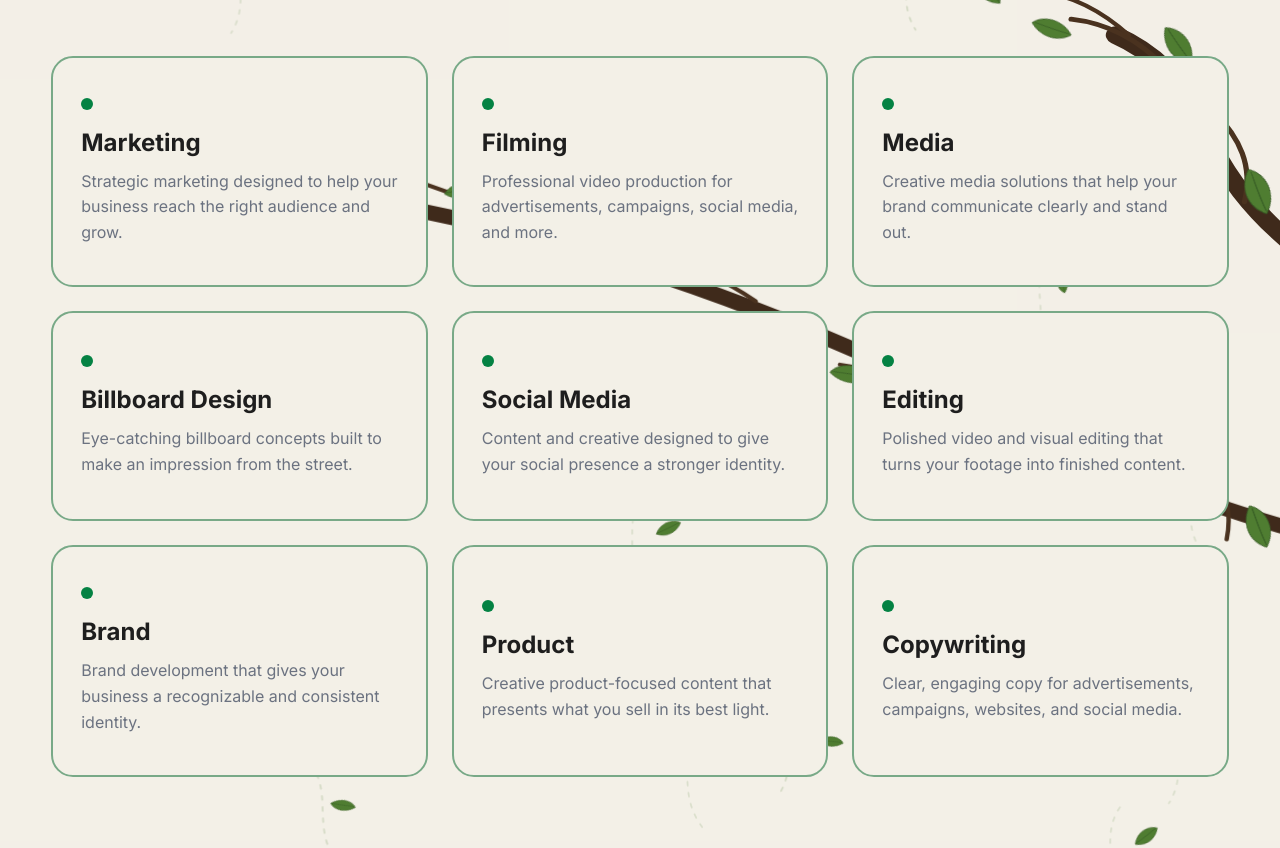
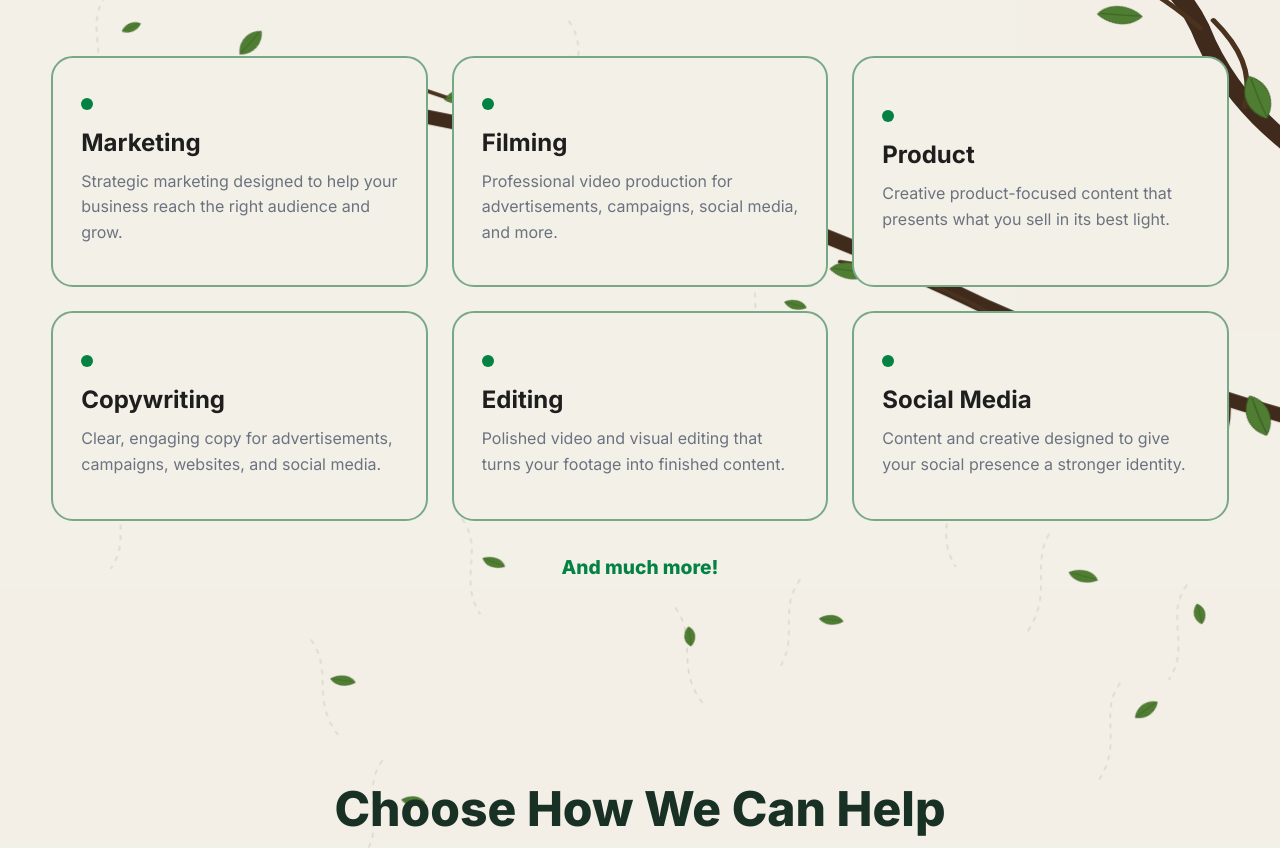
Before and after one commit to TheLeafAgency/The-LEAF-Agency, a Next.js app: page / in a window 1280 px wide. Shown: the part 1700-2548 px from the top of the page. Built offline with nearby package versions, Linux system fonts and the light colour scheme.

Commit message:
Simplify home services cards

```diff
--- a/components/ServicesSection.tsx
+++ b/components/ServicesSection.tsx
@@ -10,32 +10,20 @@ const services = [
     description: "Professional video production for advertisements, campaigns, social media, and more.",
   },
   {
-    title: "Media",
-    description: "Creative media solutions that help your brand communicate clearly and stand out.",
+    title: "Product",
+    description: "Creative product-focused content that presents what you sell in its best light.",
   },
   {
-    title: "Billboard Design",
-    description: "Eye-catching billboard concepts built to make an impression from the street.",
-  },
-  {
-    title: "Social Media",
-    description: "Content and creative designed to give your social presence a stronger identity.",
+    title: "Copywriting",
+    description: "Clear, engaging copy for advertisements, campaigns, websites, and social media.",
   },
   {
     title: "Editing",
     description: "Polished video and visual editing that turns your footage into finished content.",
   },
   {
-    title: "Brand",
-    description: "Brand development that gives your business a recognizable and consistent identity.",
-  },
-  {
-    title: "Product",
-    description: "Creative product-focused content that presents what you sell in its best light.",
-  },
-  {
-    title: "Copywriting",
-    description: "Clear, engaging copy for advertisements, campaigns, websites, and social media.",
+    title: "Social Media",
+    description: "Content and creative designed to give your social presence a stronger identity.",
   },
 ];
 
@@ -104,14 +92,16 @@ export default function ServicesSection() {
             }}
           >
             {services.map((service) => (
-              <article
+              <a
                 key={service.title}
+                href={`/services/${service.title.toLowerCase().replace(/ /g, "-")}`}
                 className="service-card service-detail-card"
                 style={{
                   minHeight: "210px",
                   display: "flex",
                   flexDirection: "column",
                   justifyContent: "center",
+                  textDecoration: "none",
                 }}
               >
                 <div
@@ -142,9 +132,24 @@ export default function ServicesSection() {
                 >
                   {service.description}
                 </p>
-              </article>
+              </a>
             ))}
           </div>
+
+          <a
+            href="/services"
+            className="services-more-link"
+            style={{
+              display: "inline-block",
+              marginTop: "34px",
+              color: "#048243",
+              fontWeight: 800,
+              fontSize: "1.2rem",
+              textDecoration: "none",
+            }}
+          >
+            And much more!
+          </a>
         </div>
       </section>
     </FadeInOnScroll>
```
